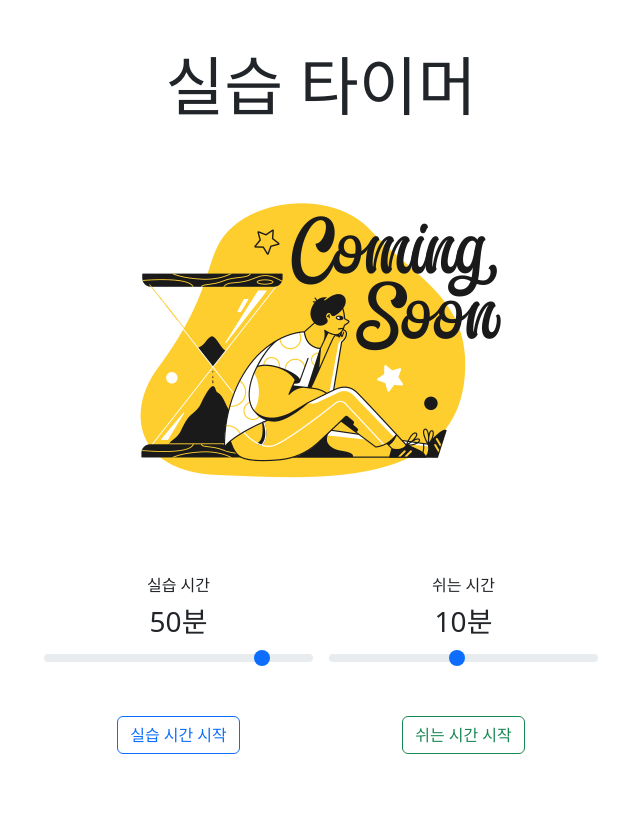
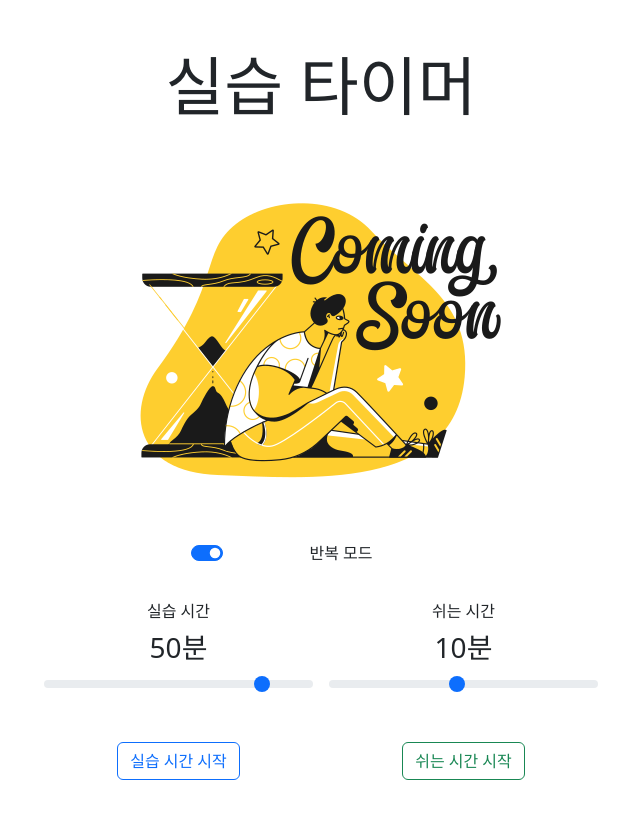
Before and after one commit to qus0in/lab_hour, a Vue app: page / in a window 1280 px wide. Shown: the top 818 px of the page, without its empty margins (319-959 px from the left). Built offline with nearby package versions, Linux system fonts and the light colour scheme.

Commit message:
반복 모드 on/off

```diff
--- a/src/App.vue
+++ b/src/App.vue
@@ -4,6 +4,7 @@ import TimeSetting from "./components/TimeSetting.vue";
 import { TimerMode } from "./util";
 
 const mode = ref(TimerMode.SETTING);
+const repeat = ref(true);
 const restTimeMinute = ref(10);
 const studyTimeMinute = ref(50);
 
@@ -41,8 +42,10 @@ watch(mode, async (newMode, oldMode) => {
   timerId = setInterval(() => {
     if (timerSeconds.value == 0) {
       clearInterval(timerId);
-      const audio = new Audio('./clock-alarm-8761.mp3')
-      audio.play()
+      const audio = new Audio("./clock-alarm-8761.mp3");
+      audio.play();
+      if (repeat.value) {
+        console.log('반복 계속')
         switch (mode.value) {
           case TimerMode.STUDY:
             mode.value = TimerMode.REST;
@@ -50,6 +53,10 @@ watch(mode, async (newMode, oldMode) => {
           case TimerMode.REST:
             mode.value = TimerMode.STUDY;
             break;
+        }
+      } else {
+        console.log('반복 중지')
+        mode.value = TimerMode.SETTING;
       }
       return;
     }
@@ -68,64 +75,73 @@ watch(mode, async (newMode, oldMode) => {
           <div style="height: 400px" class="d-flex align-items-center justify-content-center">
             <img class="img-fluid" src="/src/assets/taxi-multitasking-at-work.png" />
           </div>
+          <div class="row d-flex justify-content-center">
+            <div class="col-3">
+              <div class="form-check form-switch">
+                <input class="form-check-input" type="checkbox" id="flexSwitchCheckChecked" v-model="repeat" />
+                <label class="form-check-label" for="flexSwitchCheckChecked">반복 모드</label>
+              </div>
+            </div>
+          </div>
         </div>
         <div v-else-if="mode == TimerMode.REST">
           <p class="display-3">쉬는 시간</p>
           <div style="height: 400px" class="d-flex align-items-center justify-content-center">
             <img class="img-fluid" src="/src/assets/taxi-man-tired-of-studying.png" />
           </div>
+          <div class="row d-flex justify-content-center">
+            <div class="col-3">
+              <div class="form-check form-switch">
+                <input class="form-check-input" type="checkbox" id="flexSwitchCheckChecked" v-model="repeat" />
+                <label class="form-check-label" for="flexSwitchCheckChecked">반복 모드</label>
+              </div>
+            </div>
+          </div>
         </div>
         <div v-else>
           <p class="display-3">실습 타이머</p>
           <div style="height: 400px" class="d-flex align-items-center justify-content-center">
-            <img
-              class="img-fluid"
-              src="/src/assets/taxi-coming-soon-text-with-a-waiting-man-lettering.png"
-            />
+            <img class="img-fluid" src="/src/assets/taxi-coming-soon-text-with-a-waiting-man-lettering.png" />
+          </div>
+          <div class="row d-flex justify-content-center">
+            <div class="col-3">
+              <div>
+                <div class="form-check form-switch">
+                  <input class="form-check-input" type="checkbox" id="flexSwitchCheckChecked" v-model="repeat" />
+                  <label class="form-check-label" for="flexSwitchCheckChecked">반복 모드</label>
+                </div>
+              </div>
+            </div>
           </div>
         </div>
       </Transition>
+
     </header>
     <form>
       <div class="mb-3 row d-flex justify-content-center">
         <Transition mode="out-in">
-          <TimeSetting
-            v-model:studyTimeMinute="studyTimeMinute"
-            v-model:restTimeMinute="restTimeMinute"
-            v-model:mode="mode"
-            v-if="mode === TimerMode.SETTING"
-          />
+          <TimeSetting v-model:studyTimeMinute="studyTimeMinute" v-model:restTimeMinute="restTimeMinute"
+            v-model:mode="mode" v-if="mode === TimerMode.SETTING" />
           <div class="col-9 col-md-6" v-else>
             <p class="display-4 p-4">
               {{ timerMinutesText }}:{{ timerSecondsText }}
             </p>
             <!-- TODO : 컴포넌트화 -->
             <div class="progress">
-              <div
-                :class="[
+              <div :class="[
                 'progress-bar',
                 'progress-bar-striped',
                 'progress-bar-animated',
                 mode === TimerMode.REST ? 'bg-success' : 'bg-danger',
-                ]"
-                role="progressbar"
-                :aria-valuenow="timerPercent"
-                aria-valuemin="0"
-                aria-valuemax="100"
-                :style="{ width: timerPercent + '%' }"
-              ></div>
+              ]" role="progressbar" :aria-valuenow="timerPercent" aria-valuemin="0" aria-valuemax="100"
+                :style="{ width: timerPercent + '%' }"></div>
             </div>
             <div class="row my-4">
               <div class="col">
-                <button
-                  type="button"
-                  class="btn btn-outline-primary m-2"
-                  @click="
-                    () => {
+                <button type="button" class="btn btn-outline-primary m-2" @click="() => {
                     mode = TimerMode.SETTING;
                   }
-                  "
-                >
+                  ">
                   재설정
                 </button>
               </div>
```
Lines whose indentation alone changed are shown as unchanged.
